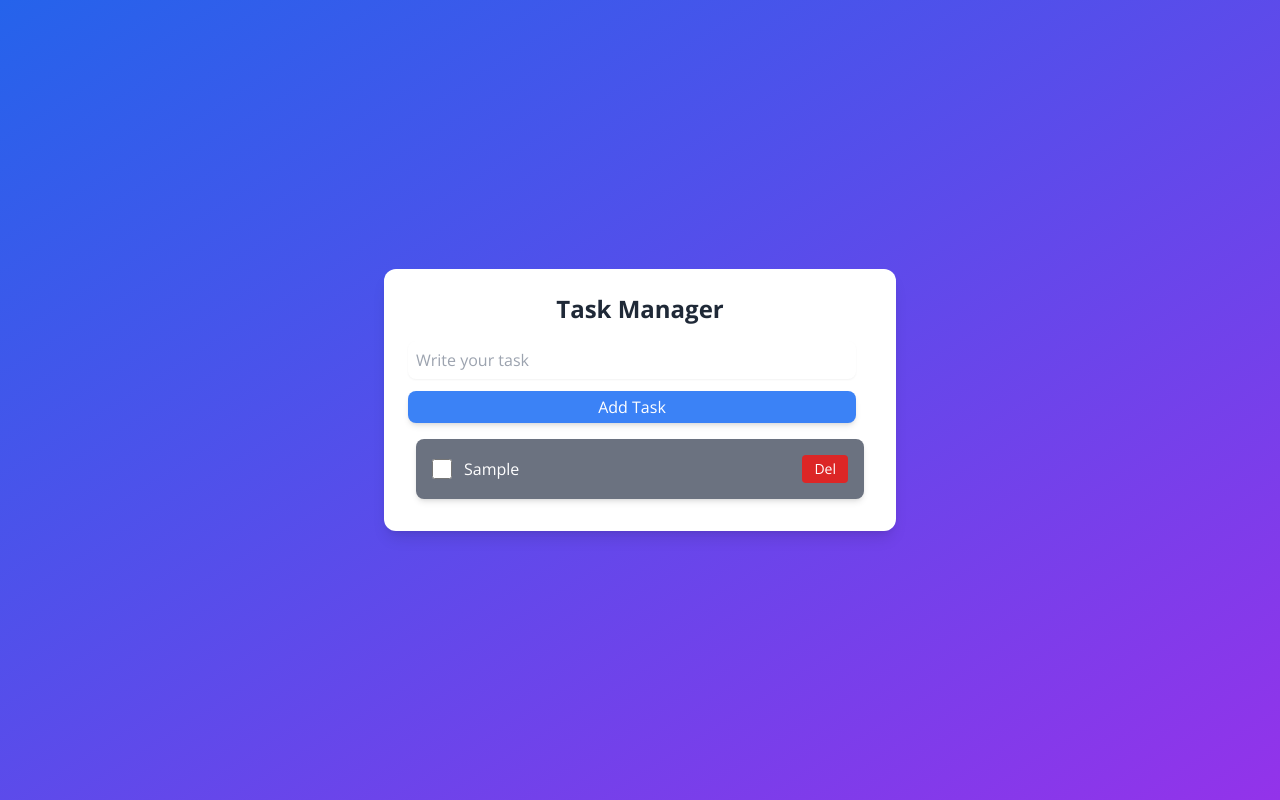
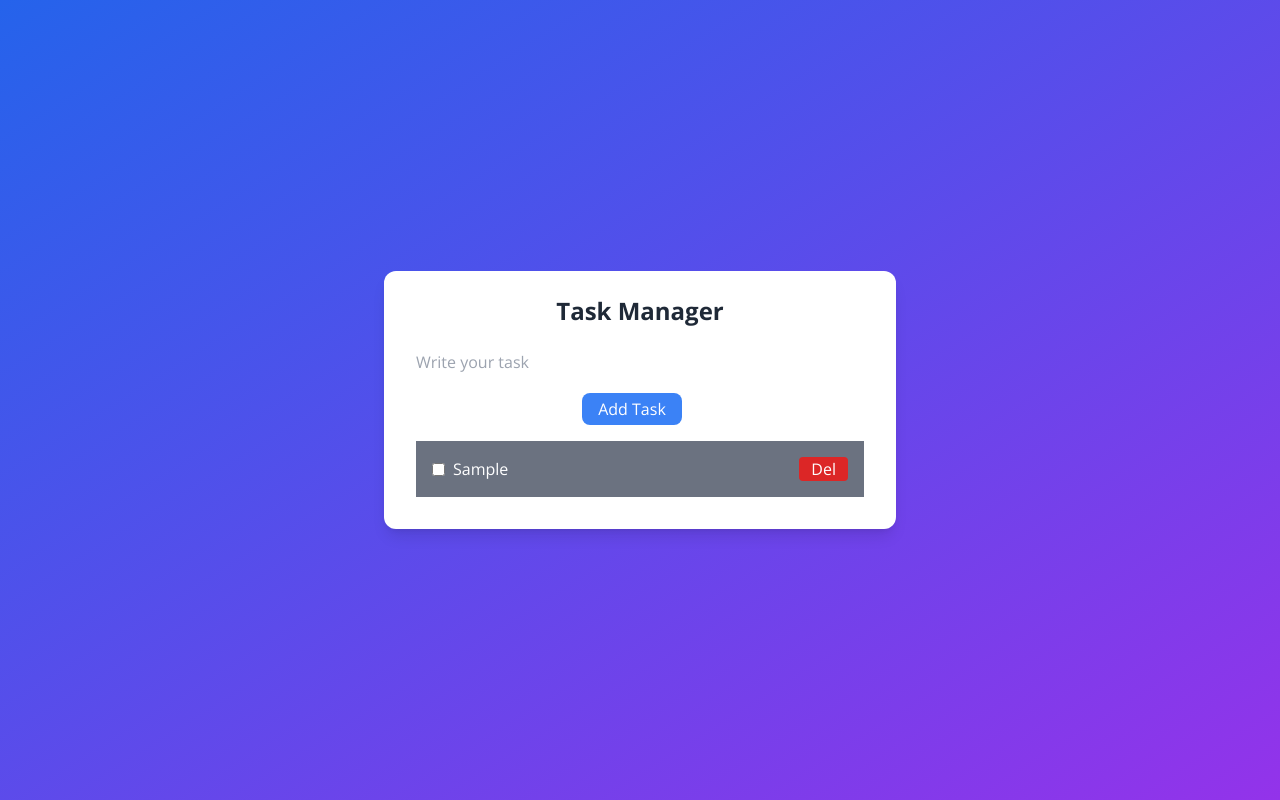
Before and after one commit to Vladosik337/to-do-list-React, a React (Vite) app: page / in a window 1280 px wide. Both pictures are taken after typing "Sample" into the empty fields and a click on the button "Add Task". Built offline with nearby package versions, Linux system fonts and the light colour scheme.

Commit message:
[FEAT] convert task Array on task Object

```diff
--- a/src/App.tsx
+++ b/src/App.tsx
@@ -1,4 +1,4 @@
-import { useState } from 'react';
+import React, { useState } from 'react';
 import './styles/style.scss';
 import ListCreator from "./components/ListCreator";
 import ListViewer from "./components/ListViewer";
@@ -6,6 +6,7 @@ import ListViewer from "./components/ListViewer";
 function App() {
     const [titleTask, setTitleTask] = useState('');
     const [tasks, setTasks] = useState<string[]>([]);
+    const [arrayObjects, setArrayObjects] = useState<{ id: string; title: string; isChecked: boolean }[]>([]);
 
     return (
         <div className="min-h-screen flex flex-col items-center justify-center bg-gradient-to-br from-blue-600 to-purple-600 p-6">
@@ -16,10 +17,12 @@ function App() {
                     setTitleTask={setTitleTask}
                     tasks={tasks}
                     setTasks={setTasks}
+                    arrayObjects={arrayObjects}
+                    setArrayObjects={setArrayObjects}
                 />
                 <ListViewer
-                    tasks={tasks}
-                    setTasks={setTasks}
+                    arrayObjects={arrayObjects}
+                    setArrayObjects={setArrayObjects}
                 />
             </div>
         </div>
--- a/src/components/ListCreator.tsx
+++ b/src/components/ListCreator.tsx
@@ -1,17 +1,27 @@
 import React from 'react';
+import { v4 as uuidv4 } from 'uuid';
 
 interface TaskInputProps {
     title_task: string;
     setTitleTask: (title: string) => void;
     tasks: string[];
     setTasks: (tasks: string[]) => void;
+    arrayObjects: { id: string; title: string; isChecked: boolean }[];
+    setArrayObjects: (arrayObjects: { id: string; title: string; isChecked: boolean }[]) => void;
 }
 
-const ListCreator: React.FC<TaskInputProps> = ({ title_task, setTitleTask, tasks, setTasks }) => {
+const ListCreator: React.FC<TaskInputProps> = ({ title_task, setTitleTask, tasks, setTasks, arrayObjects, setArrayObjects }) => {
     const addTasks = () => {
         if (title_task.trim() && title_task.length >= 5) {
             setTasks([...tasks, title_task]);
             setTitleTask('');
+
+            const newTask = {
+                id: uuidv4(),
+                title: title_task,
+                isChecked: false,
+            };
+            setArrayObjects([...arrayObjects, newTask]);
         } else {
             alert('Ошибка: задание пустое или содержит менее 5 символов');
         }
@@ -23,22 +33,16 @@ const ListCreator: React.FC<TaskInputProps> = ({ title_task, setTitleTask, tasks
 
     return (
         <div className="flex flex-col items-center mb-4 w-full max-w-md">
-            <label htmlFor="task-input" className="flex flex-col w-full">
             <input
                 type="text"
-                    id="task-input"
                 placeholder="Write your task"
                 value={title_task}
                 onChange={handleInputChange}
-                    className="p-2 border border-gray-300 rounded-lg shadow-sm focus:outline-none focus:ring-2 focus:ring-blue-400 transition duration-200 ease-in-out mb-3 w-full text-gray-700"
+                className="p-2 border border-gray-300 rounded-lg mb-3 w-full"
             />
-                <button
-                    className="bg-blue-500 text-white py-2 px-4 rounded-lg hover:bg-blue-600 active:bg-blue-700 shadow-md transition duration-200 ease-in-out"
-                    onClick={addTasks}
-                >
+            <button onClick={addTasks} className="bg-blue-500 text-white py-2 px-4 rounded-lg">
                 Add Task
             </button>
-            </label>
         </div>
     );
 };
--- a/src/components/ListViewer.tsx
+++ b/src/components/ListViewer.tsx
@@ -1,68 +1,63 @@
-import React, { useState } from 'react';
-import Checkbox from "./Checkbox";
+import React from 'react';
 
-interface TaskInputProps {
-    tasks: string[];
-    setTasks: (tasks: string[]) => void;
+interface TaskViewerProps {
+    arrayObjects: { id: string; title: string; isChecked: boolean }[];
+    setArrayObjects: (arrayObjects: { id: string; title: string; isChecked: boolean }[]) => void;
 }
 
-const ListViewer: React.FC<TaskInputProps> = ({ tasks, setTasks }) => {
-    const [checked, setChecked] = useState<boolean[]>(new Array(tasks.length).fill(false));
-
-    const handleInputChange = (taskIndex: number, newValue: string) => {
-        const updatedTasks = [...tasks];
-        updatedTasks[taskIndex] = newValue;
-        setTasks(updatedTasks);
+const ListViewer: React.FC<TaskViewerProps> = ({ arrayObjects, setArrayObjects }) => {
+    const handleCheckboxChange = (id: string) => {
+        const updatedTasks = arrayObjects.map(task =>
+            task.id === id ? { ...task, isChecked: !task.isChecked } : task
+        );
+        setArrayObjects(updatedTasks);
     };
 
-    const handleDeleteTask = (taskIndex: number) => {
-        const updatedTasks = tasks.filter((_, i) => i !== taskIndex);
-        setTasks(updatedTasks);
-        const updatedChecked = checked.filter((_, i) => i !== taskIndex);
-        setChecked(updatedChecked);
+    const handleDeleteTask = (id: string) => {
+        const updatedTasks = arrayObjects.filter(task => task.id !== id);
+        setArrayObjects(updatedTasks);
     };
 
-    const handleCheckboxChange = (taskIndex: number) => {
-        const updatedChecked = [...checked];
-        updatedChecked[taskIndex] = !updatedChecked[taskIndex];
-        setChecked(updatedChecked);
+    const handleTaskTitleChange = (id: string, newTitle: string) => {
+        const updatedTasks = arrayObjects.map(task =>
+            task.id === id ? { ...task, title: newTitle } : task
+        );
+        setArrayObjects(updatedTasks);
     };
 
-    const taskElements = tasks.map((task, taskIndex) => (
+    return (
+        <div className="flex flex-col items-center">
+            {arrayObjects.map(task => (
                 <div
-            key={taskIndex}
-            className={`flex items-center justify-between rounded-lg p-4 shadow-md mb-2 w-full max-w-md ${
-                checked[taskIndex] ? 'bg-green-800' : 'bg-gray-500'
+                    key={task.id}
+                    className={`flex items-center justify-between p-4 w-full max-w-md mb-2 ${
+                        task.isChecked ? 'bg-green-800' : 'bg-gray-500'
                     }`}
                 >
                     <label className="flex items-center">
-                <Checkbox
-                    isChecked={checked[taskIndex]}
-                    onChange={() => handleCheckboxChange(taskIndex)}
+                        <input
+                            type="checkbox"
+                            checked={task.isChecked}
+                            onChange={() => handleCheckboxChange(task.id)}
                         />
                         <input
                             type="text"
-                    id={`task-input-${taskIndex}`}
-                    placeholder="Your Task"
-                    value={task}
-                    onChange={(e) => handleInputChange(taskIndex, e.target.value)}
-                    className={`bg-transparent text-white placeholder-gray-400 border-none outline-none ${
-                        checked[taskIndex] ? 'line-through' : ''
+                            placeholder={"Your task"}
+                            value={task.title}
+                            onChange={(e) => handleTaskTitleChange(task.id, e.target.value)}
+                            className={`ml-2 bg-transparent text-white placeholder-gray-400 border-none outline-none ${
+                                task.isChecked ? 'line-through' : ''
                             }`}
                         />
                     </label>
                     <button
-                className="ml-3 text-sm text-white bg-red-600 py-1 px-3 rounded hover:bg-red-700 transition-colors duration-200"
-                onClick={() => handleDeleteTask(taskIndex)}
+                        className="ml-3 bg-red-600 text-white py-1 px-3 rounded hover:bg-red-700 transition-colors duration-200"
+                        onClick={() => handleDeleteTask(task.id)}
                     >
                         Del
                     </button>
                 </div>
-    ));
-
-    return (
-        <div className="flex flex-col items-center">
-            {taskElements}
+            ))}
         </div>
     );
 };
```
Lines whose indentation alone changed are shown as unchanged.
